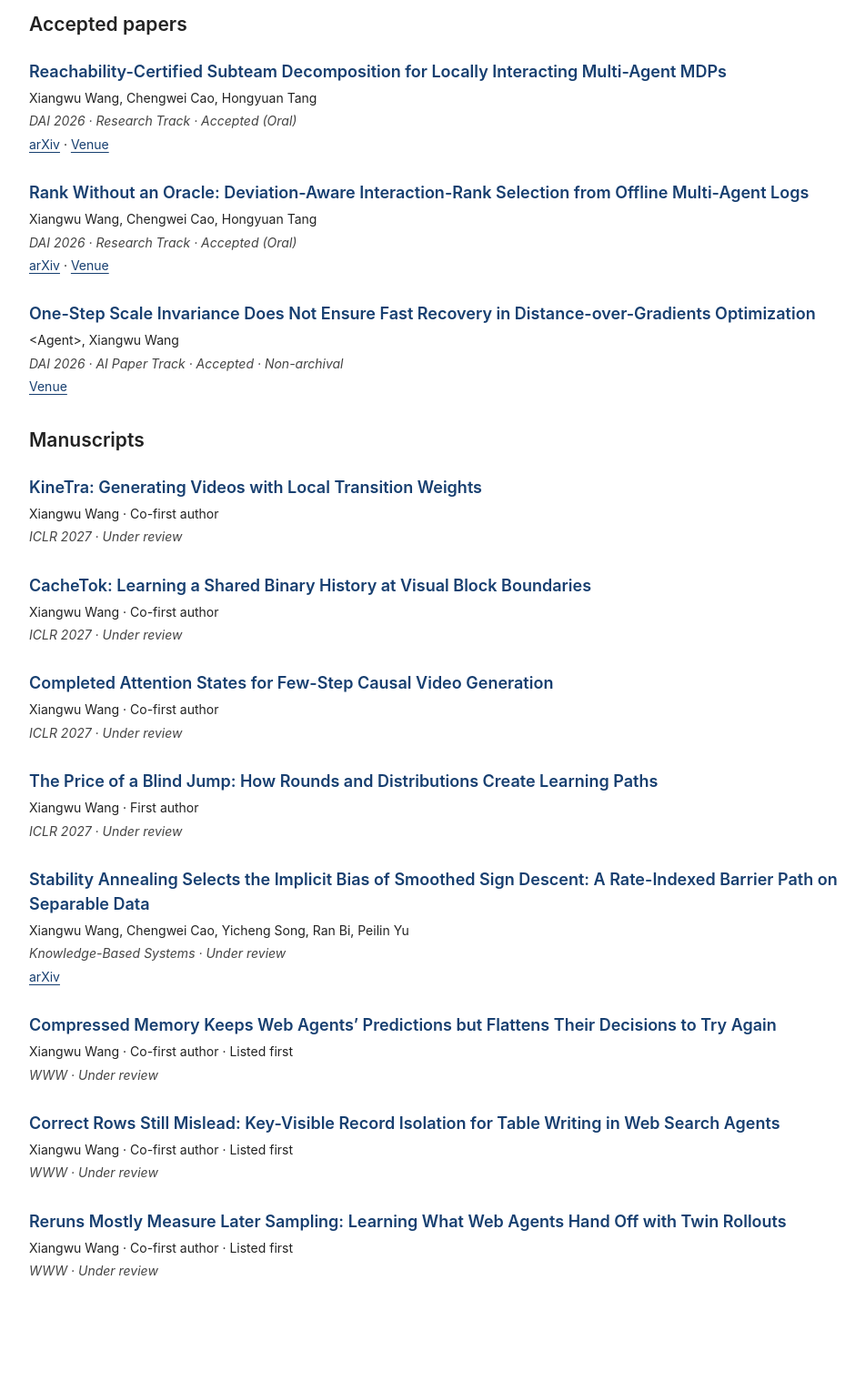
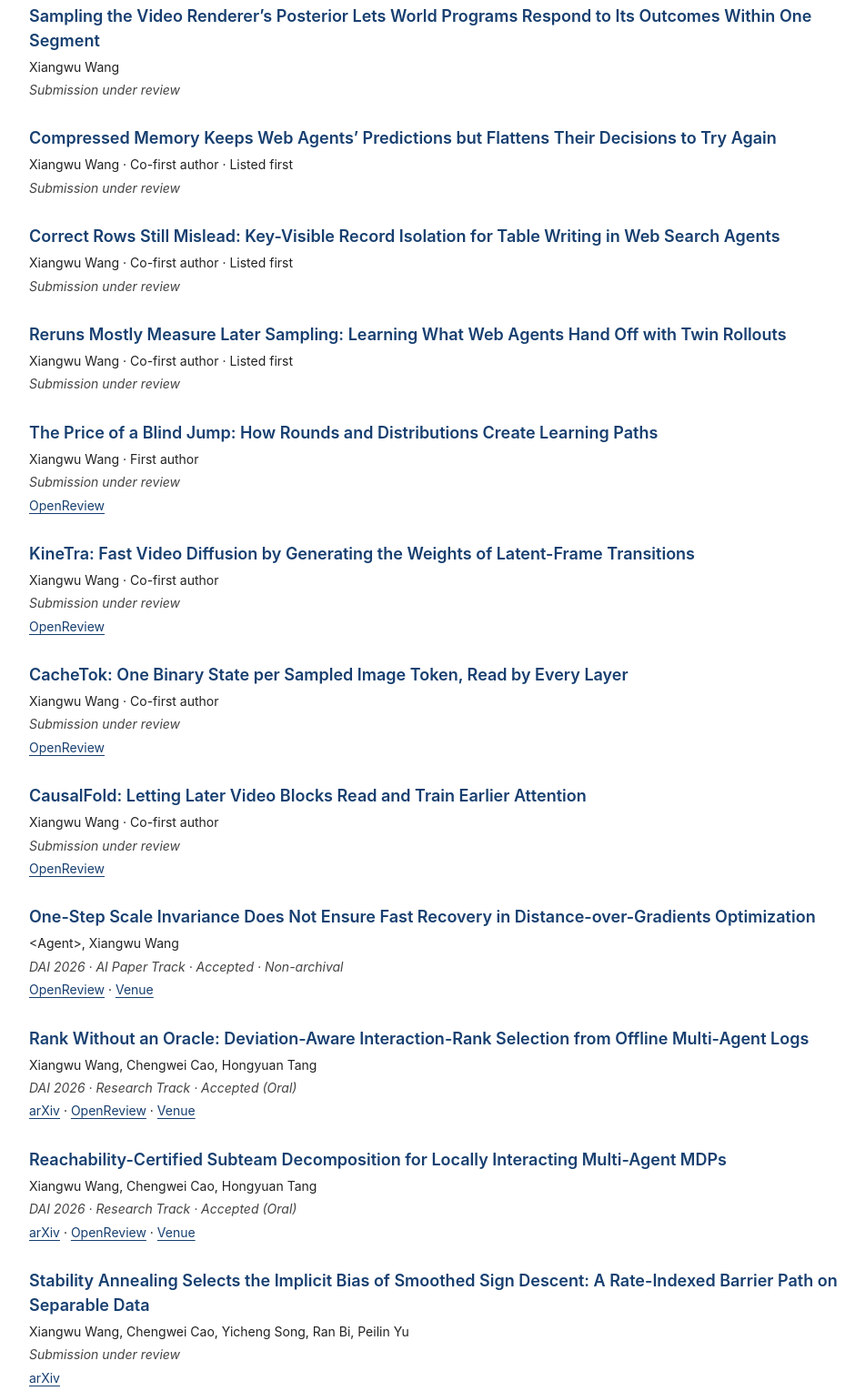
Before and after one commit to xwuw/xwuw.github.io, a plain HTML site: page index.html in a window 1280 px wide. Shown: the part 240-1769 px from the top of the page at 91% size, without its empty margins (156-1107 px from the left). Before the commit the page ends 1721 px from the top, so only its background shows below. Drawn offline with Linux system fonts and the light colour scheme.

```diff
--- a/index.html
+++ b/index.html
@@ -19,9 +19,8 @@ header { margin-bottom: 36px; }
 h1 { margin: 0 0 12px; font-size: 30px; line-height: 1.3; font-weight: 600; }
 header p { font-size: 15px; }
 h2 { margin: 0 0 24px; font-size: 24px; line-height: 1.4; font-weight: 600; }
-h3 { margin: 32px 0 24px; font-size: 21px; line-height: 1.4; font-weight: 600; }
 article { margin: 0 0 28px; }
-h4 { margin: 0 0 5px; font-size: 18px; line-height: 1.5; font-weight: 600; color: #173f70; }
+h3 { margin: 0 0 5px; font-size: 18px; line-height: 1.5; font-weight: 600; color: #173f70; }
 p { margin: 3px 0; font-size: 14px; }
 .venue { font-style: italic; color: #444; }
 a { color: #173f70; text-underline-offset: 3px; }
@@ -31,7 +30,6 @@ a:focus-visible { outline: 2px solid #173f70; outline-offset: 3px; }
   main { margin: 30px auto 48px; padding: 0 20px; }
   h1 { font-size: 27px; }
   h2 { font-size: 23px; }
-  h3 { font-size: 20px; }
 }
 @media print {
   main { max-width: none; margin: 0; padding: 0; }
@@ -46,77 +44,79 @@ a:focus-visible { outline: 2px solid #173f70; outline-offset: 3px; }
 <p>HKU Physics Undergrad</p>
 <p><a href="mailto:u3653866@connect.hku.hk">u3653866@connect.hku.hk</a></p>
 </header>
-<h2>Publications</h2>
-<section aria-labelledby="accepted-heading">
-<h3 id="accepted-heading">Accepted papers</h3>
+<section aria-labelledby="publications-heading">
+<h2 id="publications-heading">Publications</h2>
 <article>
-<h4>Reachability-Certified Subteam Decomposition for Locally Interacting Multi-Agent MDPs</h4>
-<p class="authors">Xiangwu Wang, Chengwei Cao, Hongyuan Tang</p>
-<p class="venue">DAI 2026 · Research Track · Accepted (Oral)</p>
-<p class="links"><a href="https://arxiv.org/abs/2609.08366">arXiv</a> · <a href="https://www.adai.ai/dai/2026/accepted-papers.html">Venue</a></p>
-</article>
-<article>
-<h4>Rank Without an Oracle: Deviation-Aware Interaction-Rank Selection from Offline Multi-Agent Logs</h4>
-<p class="authors">Xiangwu Wang, Chengwei Cao, Hongyuan Tang</p>
-<p class="venue">DAI 2026 · Research Track · Accepted (Oral)</p>
-<p class="links"><a href="https://arxiv.org/abs/2609.08358">arXiv</a> · <a href="https://www.adai.ai/dai/2026/accepted-papers.html">Venue</a></p>
-</article>
-<article>
-<h4>One-Step Scale Invariance Does Not Ensure Fast Recovery in Distance-over-Gradients Optimization</h4>
-<p class="authors">&lt;Agent&gt;, Xiangwu Wang</p>
-<p class="venue">DAI 2026 · AI Paper Track · Accepted · Non-archival</p>
-<p class="links"><a href="https://www.adai.ai/dai/2026/accepted-papers.html">Venue</a></p>
-</article>
-</section>
-<section aria-labelledby="manuscripts-heading">
-<h3 id="manuscripts-heading">Manuscripts</h3>
-<article>
-<h4>KineTra: Generating Videos with Local Transition Weights</h4>
-<p class="authors">Xiangwu Wang · Co-first author</p>
-<p class="venue">ICLR 2027 · Under review</p>
+<h3>Sampling the Video Renderer’s Posterior Lets World Programs Respond to Its Outcomes Within One Segment</h3>
+<p class="authors">Xiangwu Wang</p>
+<p class="venue">Submission under review</p>
 
 </article>
 <article>
-<h4>CacheTok: Learning a Shared Binary History at Visual Block Boundaries</h4>
-<p class="authors">Xiangwu Wang · Co-first author</p>
-<p class="venue">ICLR 2027 · Under review</p>
+<h3>Compressed Memory Keeps Web Agents’ Predictions but Flattens Their Decisions to Try Again</h3>
+<p class="authors">Xiangwu Wang · Co-first author · Listed first</p>
+<p class="venue">Submission under review</p>
 
 </article>
 <article>
-<h4>Completed Attention States for Few-Step Causal Video Generation</h4>
-<p class="authors">Xiangwu Wang · Co-first author</p>
-<p class="venue">ICLR 2027 · Under review</p>
+<h3>Correct Rows Still Mislead: Key-Visible Record Isolation for Table Writing in Web Search Agents</h3>
+<p class="authors">Xiangwu Wang · Co-first author · Listed first</p>
+<p class="venue">Submission under review</p>
 
 </article>
 <article>
-<h4>The Price of a Blind Jump: How Rounds and Distributions Create Learning Paths</h4>
-<p class="authors">Xiangwu Wang · First author</p>
-<p class="venue">ICLR 2027 · Under review</p>
+<h3>Reruns Mostly Measure Later Sampling: Learning What Web Agents Hand Off with Twin Rollouts</h3>
+<p class="authors">Xiangwu Wang · Co-first author · Listed first</p>
+<p class="venue">Submission under review</p>
 
 </article>
 <article>
-<h4>Stability Annealing Selects the Implicit Bias of Smoothed Sign Descent: A Rate-Indexed Barrier Path on Separable Data</h4>
-<p class="authors">Xiangwu Wang, Chengwei Cao, Yicheng Song, Ran Bi, Peilin Yu</p>
-<p class="venue">Knowledge-Based Systems · Under review</p>
-<p class="links"><a href="https://arxiv.org/abs/2607.06013">arXiv</a></p>
+<h3>The Price of a Blind Jump: How Rounds and Distributions Create Learning Paths</h3>
+<p class="authors">Xiangwu Wang · First author</p>
+<p class="venue">Submission under review</p>
+<p class="links"><a href="https://openreview.net/forum?id=oELyiTCgya">OpenReview</a></p>
 </article>
 <article>
-<h4>Compressed Memory Keeps Web Agents’ Predictions but Flattens Their Decisions to Try Again</h4>
-<p class="authors">Xiangwu Wang · Co-first author · Listed first</p>
-<p class="venue">WWW · Under review</p>
-
+<h3>KineTra: Fast Video Diffusion by Generating the Weights of Latent-Frame Transitions</h3>
+<p class="authors">Xiangwu Wang · Co-first author</p>
+<p class="venue">Submission under review</p>
+<p class="links"><a href="https://openreview.net/forum?id=6AydDvNAPu">OpenReview</a></p>
 </article>
 <article>
-<h4>Correct Rows Still Mislead: Key-Visible Record Isolation for Table Writing in Web Search Agents</h4>
-<p class="authors">Xiangwu Wang · Co-first author · Listed first</p>
-<p class="venue">WWW · Under review</p>
-
+<h3>CacheTok: One Binary State per Sampled Image Token, Read by Every Layer</h3>
+<p class="authors">Xiangwu Wang · Co-first author</p>
+<p class="venue">Submission under review</p>
+<p class="links"><a href="https://openreview.net/forum?id=xAkxxEXDXd">OpenReview</a></p>
 </article>
 <article>
-<h4>Reruns Mostly Measure Later Sampling: Learning What Web Agents Hand Off with Twin Rollouts</h4>
-<p class="authors">Xiangwu Wang · Co-first author · Listed first</p>
-<p class="venue">WWW · Under review</p>
-
+<h3>CausalFold: Letting Later Video Blocks Read and Train Earlier Attention</h3>
+<p class="authors">Xiangwu Wang · Co-first author</p>
+<p class="venue">Submission under review</p>
+<p class="links"><a href="https://openreview.net/forum?id=2xzNyVFbTl">OpenReview</a></p>
+</article>
+<article>
+<h3>One-Step Scale Invariance Does Not Ensure Fast Recovery in Distance-over-Gradients Optimization</h3>
+<p class="authors">&lt;Agent&gt;, Xiangwu Wang</p>
+<p class="venue">DAI 2026 · AI Paper Track · Accepted · Non-archival</p>
+<p class="links"><a href="https://openreview.net/forum?id=Df8O480uhE">OpenReview</a> · <a href="https://www.adai.ai/dai/2026/accepted-papers.html">Venue</a></p>
+</article>
+<article>
+<h3>Rank Without an Oracle: Deviation-Aware Interaction-Rank Selection from Offline Multi-Agent Logs</h3>
+<p class="authors">Xiangwu Wang, Chengwei Cao, Hongyuan Tang</p>
+<p class="venue">DAI 2026 · Research Track · Accepted (Oral)</p>
+<p class="links"><a href="https://arxiv.org/abs/2609.08358">arXiv</a> · <a href="https://openreview.net/forum?id=cKOQPIN10R">OpenReview</a> · <a href="https://www.adai.ai/dai/2026/accepted-papers.html">Venue</a></p>
+</article>
+<article>
+<h3>Reachability-Certified Subteam Decomposition for Locally Interacting Multi-Agent MDPs</h3>
+<p class="authors">Xiangwu Wang, Chengwei Cao, Hongyuan Tang</p>
+<p class="venue">DAI 2026 · Research Track · Accepted (Oral)</p>
+<p class="links"><a href="https://arxiv.org/abs/2609.08366">arXiv</a> · <a href="https://openreview.net/forum?id=fVXceWL3Jk">OpenReview</a> · <a href="https://www.adai.ai/dai/2026/accepted-papers.html">Venue</a></p>
+</article>
+<article>
+<h3>Stability Annealing Selects the Implicit Bias of Smoothed Sign Descent: A Rate-Indexed Barrier Path on Separable Data</h3>
+<p class="authors">Xiangwu Wang, Chengwei Cao, Yicheng Song, Ran Bi, Peilin Yu</p>
+<p class="venue">Submission under review</p>
+<p class="links"><a href="https://arxiv.org/abs/2607.06013">arXiv</a></p>
 </article>
 </section>
 </main>
```
